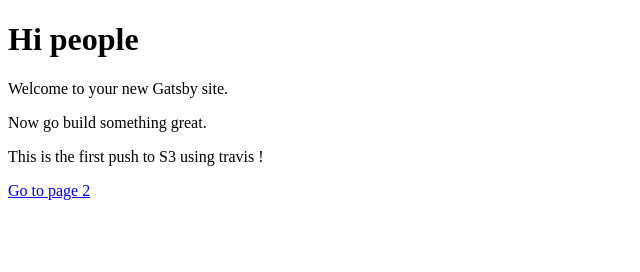
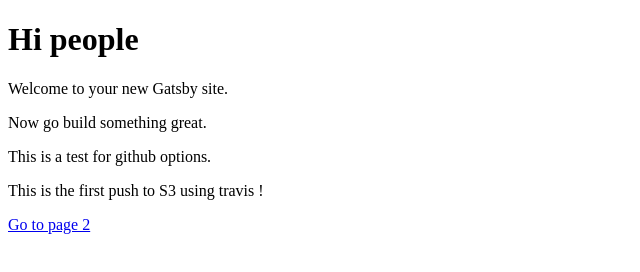
Before and after one commit to FaridSafi/gatsby-site-test, a Gatsby site: page / in a window 1280 px wide. Shown: the whole page, without its empty margins (0-640 px from the left). Built offline with nearby package versions, Linux system fonts and the light colour scheme; Gatsby itself is replaced by a stand-in of ours.

Commit message:
* new: index.js

```diff
--- a/src/pages/index.js
+++ b/src/pages/index.js
@@ -6,6 +6,7 @@ const IndexPage = () => (
     <h1>Hi people</h1>
     <p>Welcome to your new Gatsby site.</p>
     <p>Now go build something great.</p>
+    <p>This is a test for github options.</p>
     <p>This is the first push to S3 using travis !</p>
     <Link to="/page-2/">Go to page 2</Link>
   </div>
```
